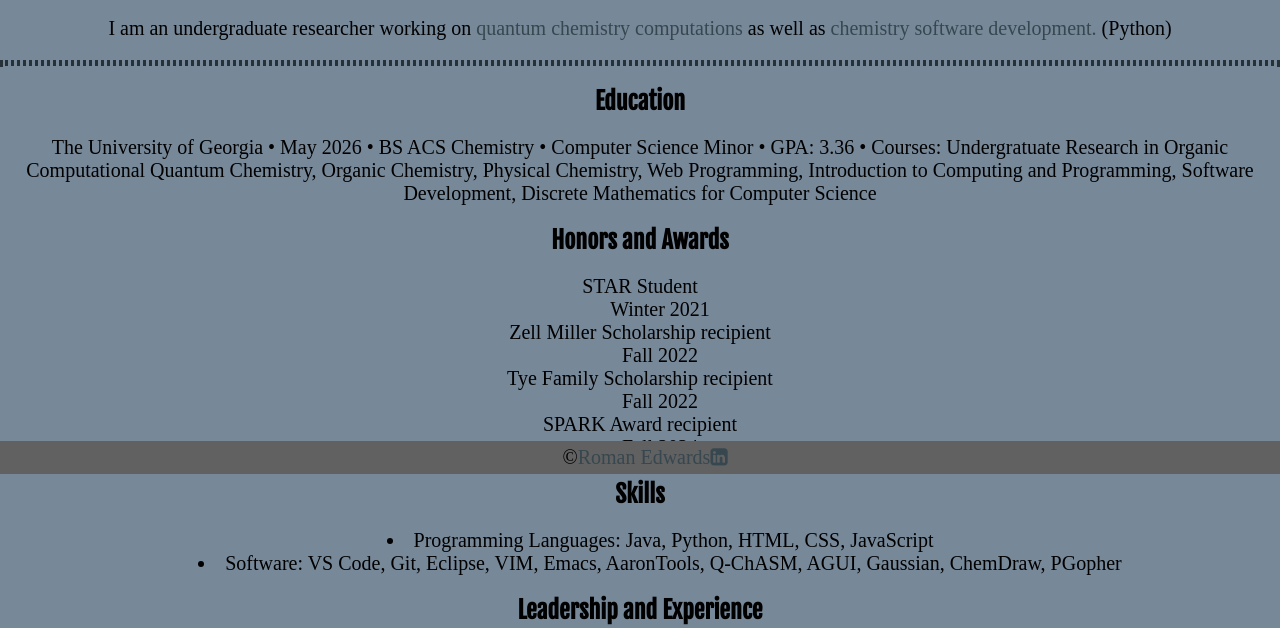
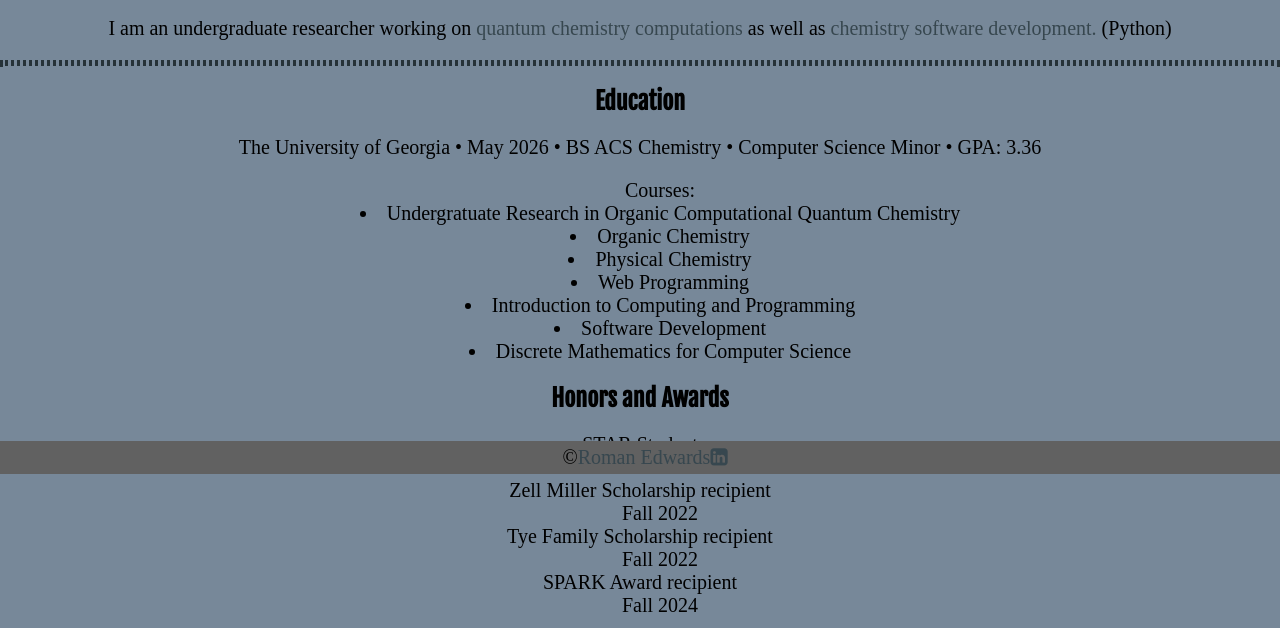
Before and after one commit to rne52318/cvwebsite, a plain HTML site: page index.html in a window 1280 px wide. Shown: the part 326-954 px from the top of the page. Drawn offline with nearby package versions, Linux system fonts and the light colour scheme.

Commit message:
FINAL FIX 2.0

```diff
--- a/index.html
+++ b/index.html
@@ -31,7 +31,16 @@
         <hr>
         <section>
             <h2>Education</h2>
-            <p>The University of Georgia &bull; May 2026 &bull; BS ACS Chemistry &bull; Computer Science Minor &bull; GPA: 3.36 &bull; Courses: Undergratuate Research in Organic Computational Quantum Chemistry, Organic Chemistry, Physical Chemistry, Web Programming, Introduction to Computing and Programming, Software Development, Discrete Mathematics for Computer Science</p>
+            <p>The University of Georgia &bull; May 2026 &bull; BS ACS Chemistry &bull; Computer Science Minor &bull; GPA: 3.36</p>
+            <ul>Courses:
+                <li>Undergratuate Research in Organic Computational Quantum Chemistry</li>
+                <li>Organic Chemistry</li>
+                <li>Physical Chemistry</li>
+                <li>Web Programming</li>
+                <li>Introduction to Computing and Programming</li>
+                <li>Software Development</li>
+                <li>Discrete Mathematics for Computer Science</li>
+            </ul>
         </section>
         <section>
             <h2>Honors and Awards</h2>
```
